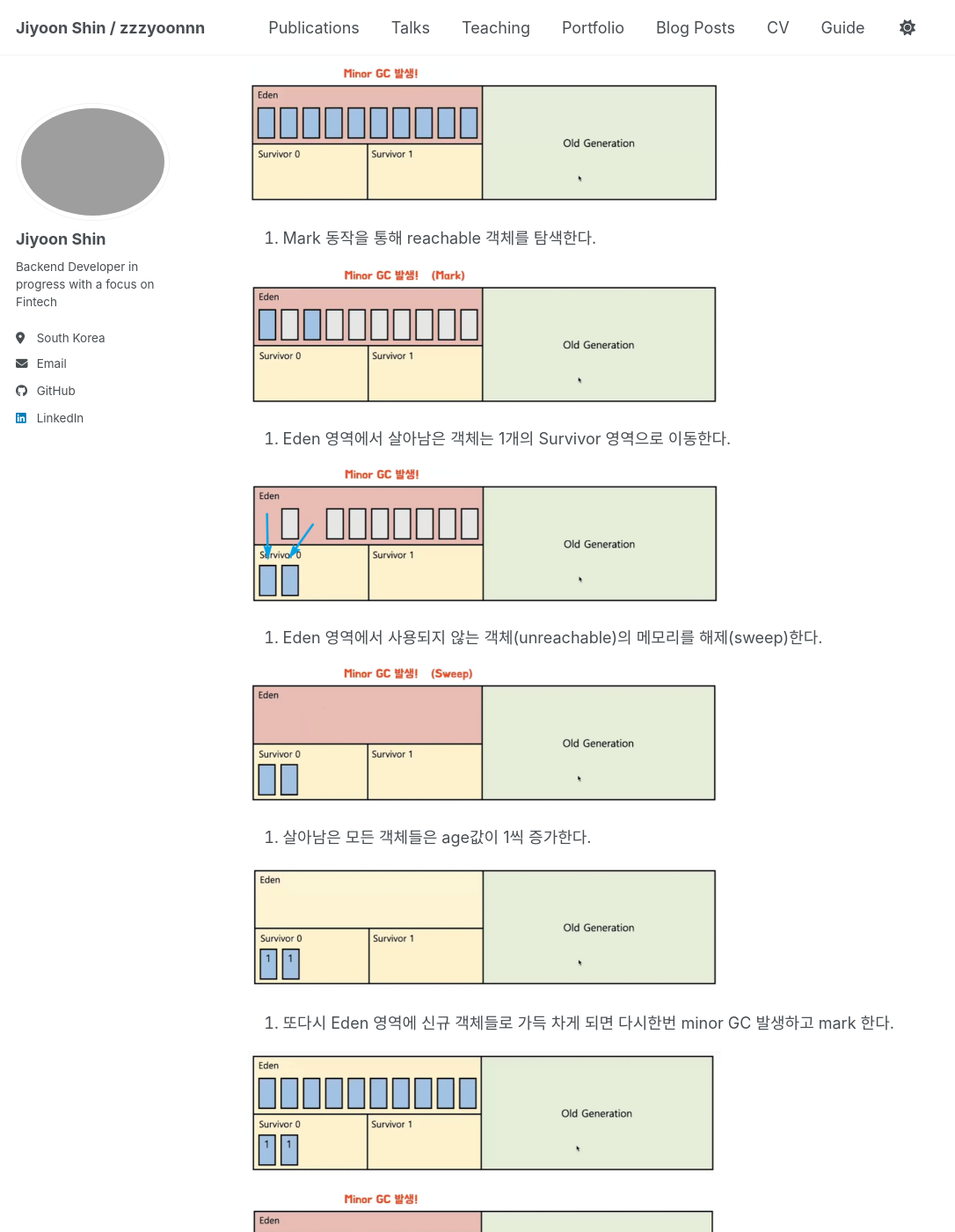
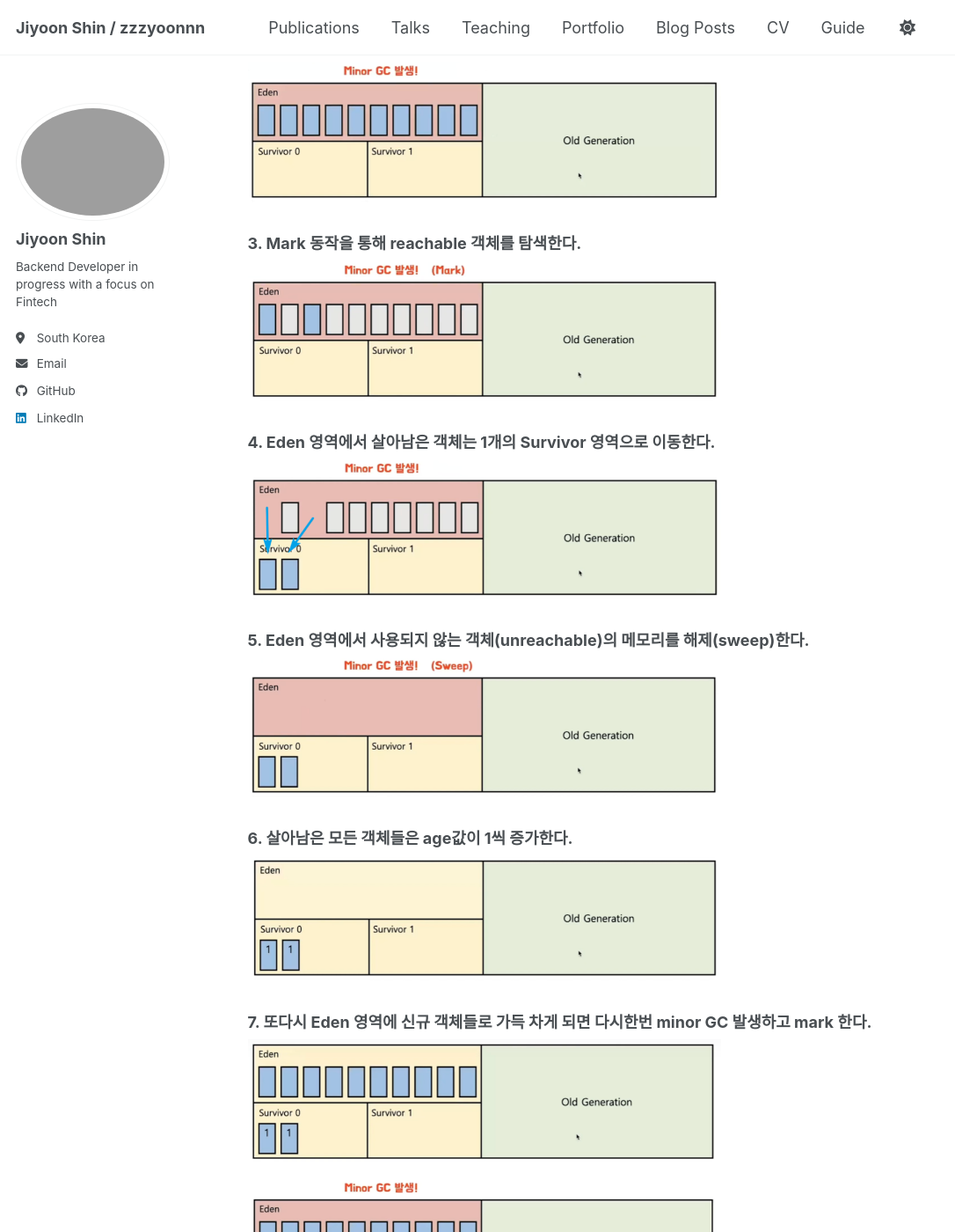
Before and after one commit to zzzyoonnn/zzzyoonnn.github.io, a Jekyll site: the page built from _posts/n+1/2026-03-15-n+1-8.md, in a window 1280 px wide and 1400 px high, scrolled down 9191 px. Shown: the whole window at 88% size, without its empty margins (0-1086 px from the left). Built offline with Jekyll 4.4.1, drawn with Linux system fonts in a browser that asks for light colours; a script bundle is joined from its source files by our own code; library files that are not in the unit come from our copies; some of the changed lines change nothing that is shown; some of the changed text lies outside the part shown.

Commit message:
docs: Update blog post n+1-8

```diff
--- a/_posts/n+1/2026-03-15-n+1-8.md
+++ b/_posts/n+1/2026-03-15-n+1-8.md
@@ -180,35 +180,35 @@ JVM의 힙(heap) 영역은 동적으로 레퍼런스 데이터가 저장되는
 
 Young Generation 영역은 짧게 살아남는 메모리들이 존재하는 공간이다. 모든 객체는 처음에는 Young Generation에 생성되게 된다. Young Generation의 공간은 Old Generation에 비해 상대적으로 작기 때문에 메모리 상의 객체를 찾아 제거하는데 적은 시간이 걸린다.(작은 공간에서 데이터를 찾으니까) 이 때문에 Young Generation 영역에서 발생되는 GC를 Minor GC라 불린다.
 
-1. 처음 생성된 객체는 Young Generation 영역의 일부인 Eden 영역에 위치한다.
+### 1. 처음 생성된 객체는 Young Generation 영역의 일부인 Eden 영역에 위치한다.
 
 <img src="/images/posts/n+1/26.png" width="70%">
 
-2. 객체가 계속 생성되어 Eden 영역이 꽉차게 되고 Minor GC가 실행한다.
+### 객체가 계속 생성되어 Eden 영역이 꽉차게 되고 Minor GC가 실행한다.
 
 <img src="/images/posts/n+1/27.png" width="70%">
 
-3. Mark 동작을 통해 reachable 객체를 탐색한다.
+### 3. Mark 동작을 통해 reachable 객체를 탐색한다.
 
 <img src="/images/posts/n+1/28.png" width="70%">
 
-4. Eden 영역에서 살아남은 객체는 1개의 Survivor 영역으로 이동한다.
+### 4. Eden 영역에서 살아남은 객체는 1개의 Survivor 영역으로 이동한다.
 
 <img src="/images/posts/n+1/29.png" width="70%">
 
-5. Eden 영역에서 사용되지 않는 객체(unreachable)의 메모리를 해제(sweep)한다.
+### 5. Eden 영역에서 사용되지 않는 객체(unreachable)의 메모리를 해제(sweep)한다.
 
 <img src="/images/posts/n+1/30.png" width="70%">
 
-6. 살아남은 모든 객체들은 age값이 1씩 증가한다.
+### 6. 살아남은 모든 객체들은 age값이 1씩 증가한다.
 
 <img src="/images/posts/n+1/31.png" width="70%">
 
-7. 또다시 Eden 영역에 신규 객체들로 가득 차게 되면 다시한번 minor GC 발생하고 mark 한다.
+### 7. 또다시 Eden 영역에 신규 객체들로 가득 차게 되면 다시한번 minor GC 발생하고 mark 한다.
 
 <img src="/images/posts/n+1/32.png" width="70%">
 
-8. marking 한 객체들을 비어있는 Survival 1으로 이동하고 sweep한다.
+### 8. marking 한 객체들을 비어있는 Survival 1으로 이동하고 sweep한다.
 
 
 
```
